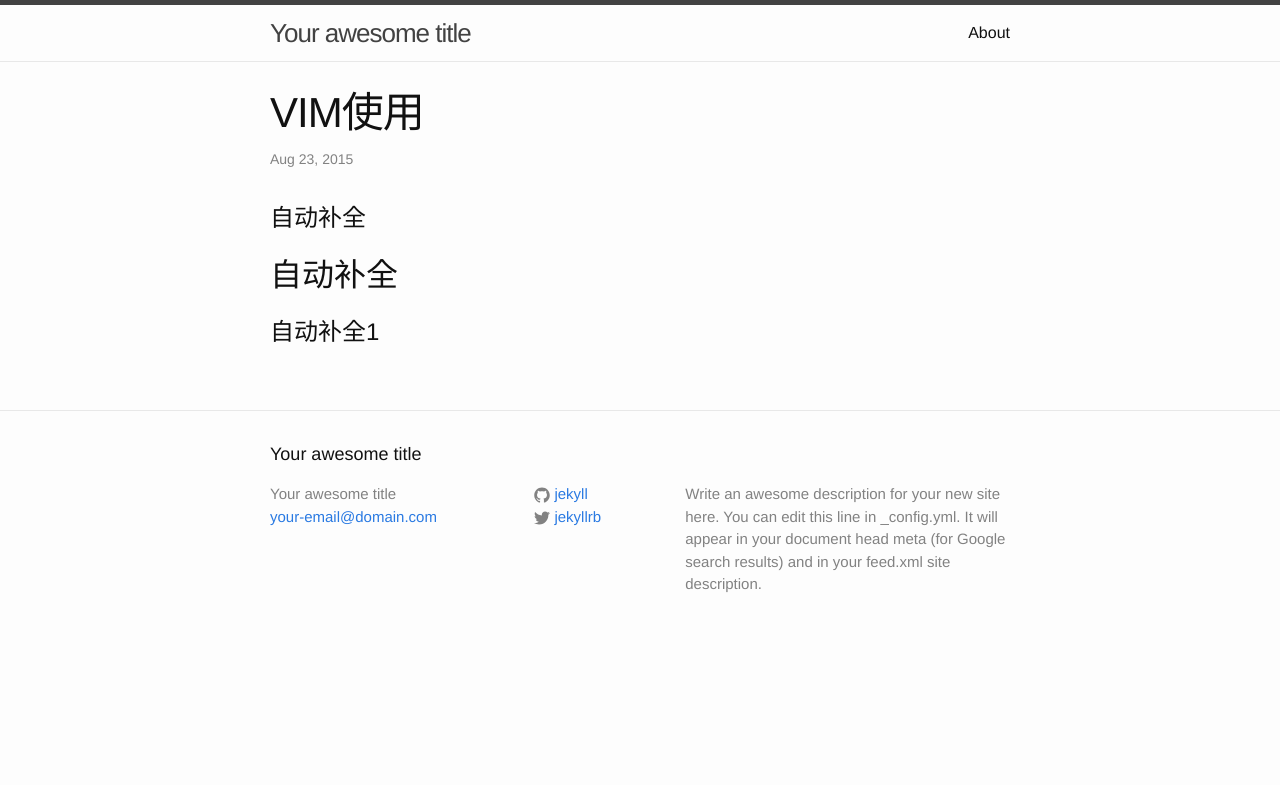
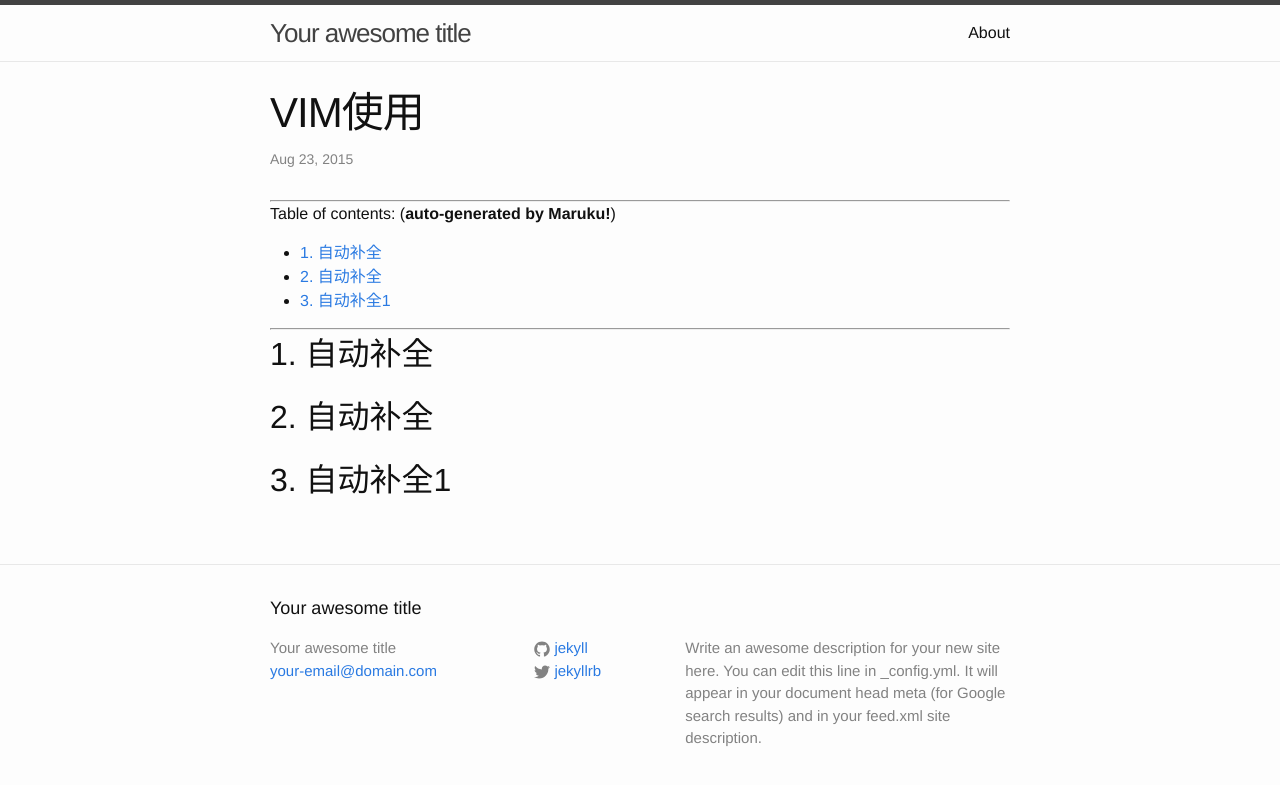
Before and after one commit to xyyangkun/xyyangkun.github.io, a Jekyll site: the page built from _posts/2015-08-23-VIM使用.md, in a window 1280 px wide. Shown: the top 785 px of the page. Built offline with Jekyll 4.4.1, drawn with Linux system fonts in a browser that asks for light colours.

Commit message:
添加文件目录

```diff
--- a/_posts/2015-08-23-VIM使用.md
+++ b/_posts/2015-08-23-VIM使用.md
@@ -2,8 +2,17 @@
  layout: post
  title: VIM使用
 ---
-#自动补全
+* * *
 
-##自动补全
+Table of contents: (**auto-generated by Maruku!**)
 
-#自动补全1
+* This list will contain the toc (it doesn't matter what you write here)
+{:toc}
+
+* * *
+
+##1. 自动补全
+
+##2. 自动补全
+
+##3. 自动补全1
```
Also changed, not shown: README.md.
